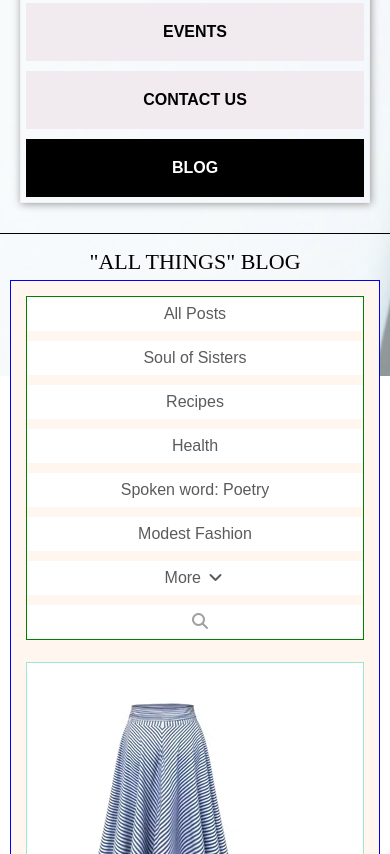
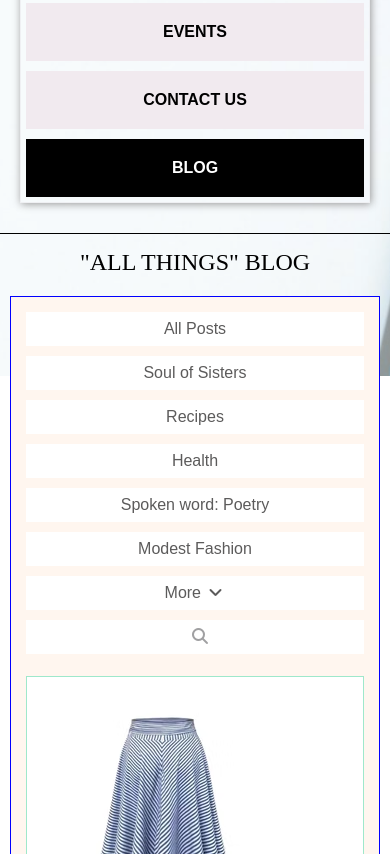
Before and after one commit to HINANISARGITHUB/Restoration-hope-Blog, a plain HTML site: page index.html in a window 390 px wide. Shown: the part 468-1322 px from the top of the page. Drawn offline with Linux system fonts and the light colour scheme; a web font is replaced by a local one.

Commit message:
first commit

```diff
--- a/style.css
+++ b/style.css
@@ -127,7 +127,7 @@ body::before {
 
 /* blogs */
 .second_main_container {
-  border: 1px solid blue;
+  /* border: 1px solid blue; */
   padding: 22px;
   margin: 20px 150px 0px 150px;
   /* height: 1600px; */
@@ -147,7 +147,7 @@ blockquote {
 
 .secondnavbar_container {
   display: flex;
-  border: 1px solid green;
+  /* border: 1px solid green; */
   justify-content: space-between;
   align-items: center;
   flex-wrap: wrap;
@@ -157,7 +157,7 @@ blockquote {
 
 .secondnavbar_container a {
   text-decoration: none;
-  background-color: #ffffff;
+  /* background-color: #ffffff; */
   padding: 15px;
   font-size: 16px;
   font-family: Arial, Helvetica, sans-serif;
@@ -611,7 +611,7 @@ footer {
 
 
   blockquote {
-    font-size: 22px;
+    font-size: 24px;
   }
 
   .blog-container{
@@ -634,6 +634,7 @@ footer {
   margin: 5px 10px 0px 10px;
   /* height: 1600px; */
   background-color: #fff6ef;
+  margin-top: 20px;
 
 }
 
```
